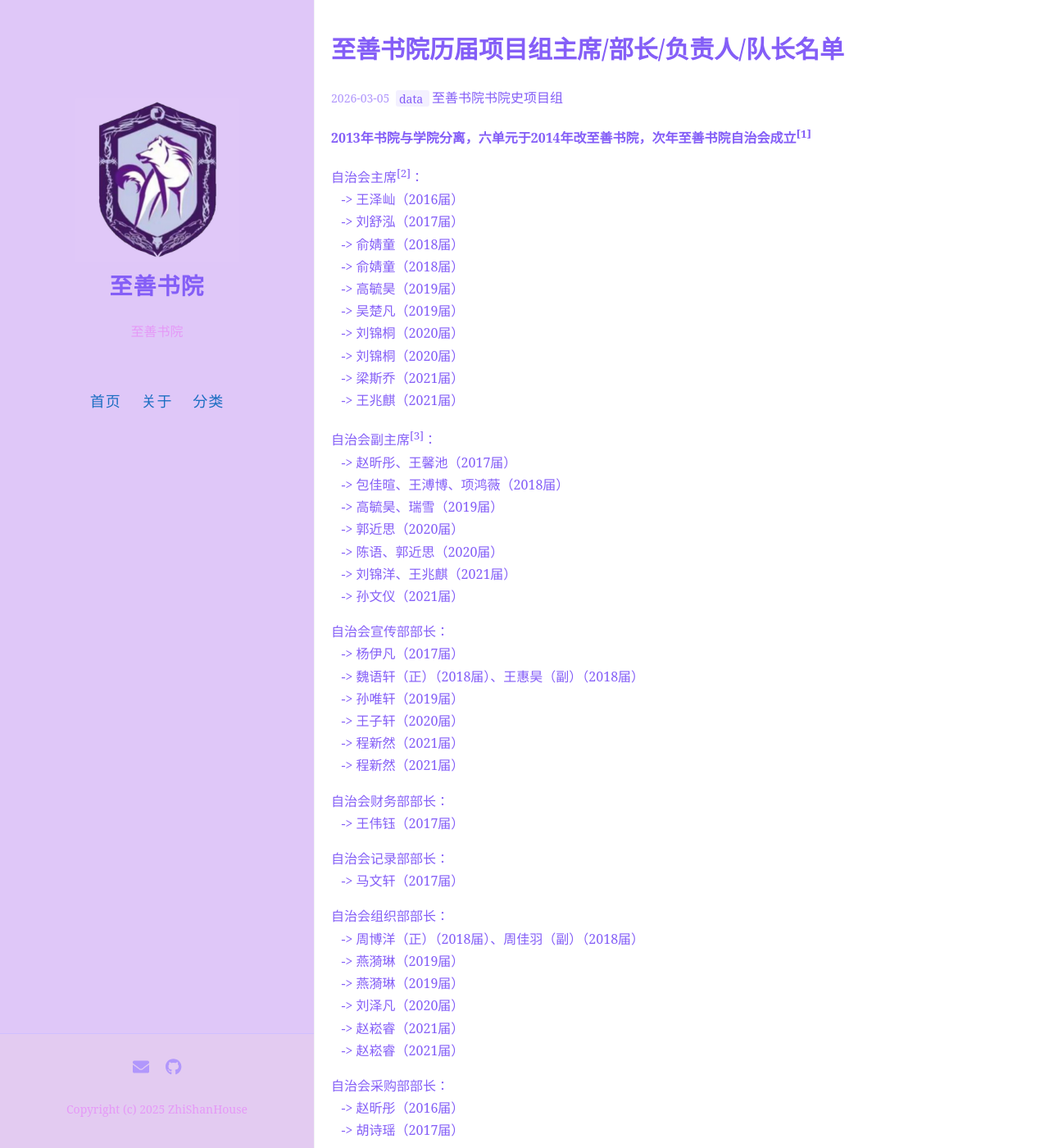
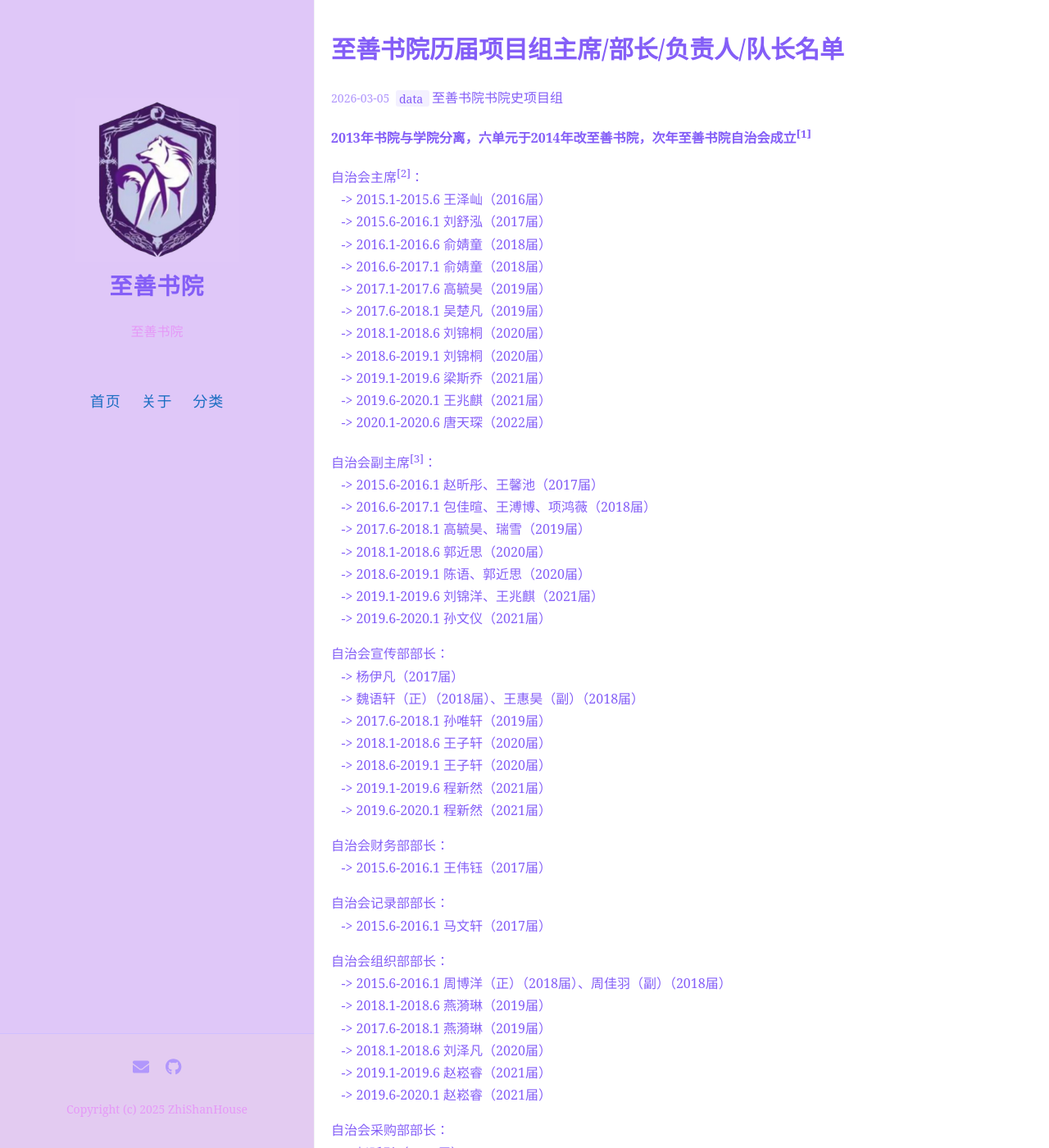
Before and after one commit to zhishanhouse/zhishanhouse.github.io, a Jekyll site: the page built from _posts/2026-3-5-负责人名单.md, in a window 1280 px wide and 1400 px high. Shown: the whole window at 82% size. Built offline with Jekyll 4.4.1, drawn with Linux system fonts in a browser that asks for light colours; some of the changed text lies outside the part shown.

Commit message:
Update 2026-3-5-负责人名单.md

```diff
--- a/_posts/2026-3-5-负责人名单.md
+++ b/_posts/2026-3-5-负责人名单.md
@@ -9,47 +9,49 @@ author: 至善书院书院史项目组
 <b>2013年书院与学院分离，六单元于2014年改至善书院，次年至善书院自治会成立<sup>[1]</sup><br /></b>
 <p>
 自治会主席<sup>[2]</sup>：<br />
-&nbsp;&nbsp;  -> 王泽屾（2016届）<br />
-&nbsp;&nbsp;  -> 刘舒泓（2017届）<br />
-&nbsp;&nbsp;  -> 俞婧童（2018届）<br />
-&nbsp;&nbsp;  -> 俞婧童（2018届）<br />
-&nbsp;&nbsp;  -> 高毓昊（2019届）<br />
-&nbsp;&nbsp;  -> 吴楚凡（2019届）<br />
-&nbsp;&nbsp;  -> 刘锦桐（2020届）<br />
-&nbsp;&nbsp;  -> 刘锦桐（2020届）<br />
-&nbsp;&nbsp;  -> 梁斯乔（2021届）<br />
-&nbsp;&nbsp;  -> 王兆麒（2021届）<br />
+&nbsp;&nbsp;  -> 2015.1-2015.6 王泽屾（2016届）<br />
+&nbsp;&nbsp;  -> 2015.6-2016.1 刘舒泓（2017届）<br />
+&nbsp;&nbsp;  -> 2016.1-2016.6 俞婧童（2018届）<br />
+&nbsp;&nbsp;  -> 2016.6-2017.1 俞婧童（2018届）<br />
+&nbsp;&nbsp;  -> 2017.1-2017.6 高毓昊（2019届）<br />
+&nbsp;&nbsp;  -> 2017.6-2018.1 吴楚凡（2019届）<br />
+&nbsp;&nbsp;  -> 2018.1-2018.6 刘锦桐（2020届）<br />
+&nbsp;&nbsp;  -> 2018.6-2019.1 刘锦桐（2020届）<br />
+&nbsp;&nbsp;  -> 2019.1-2019.6 梁斯乔（2021届）<br />
+&nbsp;&nbsp;  -> 2019.6-2020.1 王兆麒（2021届）<br />
+&nbsp;&nbsp;  -> 2020.1-2020.6 唐天琛（2022届）<br />
 <p>
 自治会副主席<sup>[3]</sup>：<br />
-&nbsp;&nbsp;  -> 赵昕彤、王馨池（2017届）<br />
-&nbsp;&nbsp;  -> 包佳暄、王溥博、项鸿薇（2018届）<br />
-&nbsp;&nbsp;  -> 高毓昊、瑞雪（2019届）<br />
-&nbsp;&nbsp;  -> 郭近思（2020届）<br />
-&nbsp;&nbsp;  -> 陈语、郭近思（2020届）<br />
-&nbsp;&nbsp;  -> 刘锦洋、王兆麒（2021届）<br />
-&nbsp;&nbsp;  -> 孙文仪（2021届）<br />
+&nbsp;&nbsp;  -> 2015.6-2016.1 赵昕彤、王馨池（2017届）<br />
+&nbsp;&nbsp;  -> 2016.6-2017.1 包佳暄、王溥博、项鸿薇（2018届）<br />
+&nbsp;&nbsp;  -> 2017.6-2018.1 高毓昊、瑞雪（2019届）<br />
+&nbsp;&nbsp;  -> 2018.1-2018.6 郭近思（2020届）<br />
+&nbsp;&nbsp;  -> 2018.6-2019.1 陈语、郭近思（2020届）<br />
+&nbsp;&nbsp;  -> 2019.1-2019.6 刘锦洋、王兆麒（2021届）<br />
+&nbsp;&nbsp;  -> 2019.6-2020.1 孙文仪（2021届）<br />
 <p>
 自治会宣传部部长：<br />
 &nbsp;&nbsp;  -> 杨伊凡（2017届）<br />
 &nbsp;&nbsp;  -> 魏语轩（正）（2018届）、王惠昊（副）（2018届）<br />
-&nbsp;&nbsp;  -> 孙唯轩（2019届）<br />
-&nbsp;&nbsp;  -> 王子轩（2020届）<br />
-&nbsp;&nbsp;  -> 程新然（2021届）<br />
-&nbsp;&nbsp;  -> 程新然（2021届）<br />
+&nbsp;&nbsp;  -> 2017.6-2018.1 孙唯轩（2019届）<br />
+&nbsp;&nbsp;  -> 2018.1-2018.6 王子轩（2020届）<br />
+&nbsp;&nbsp;  -> 2018.6-2019.1 王子轩（2020届）<br />
+&nbsp;&nbsp;  -> 2019.1-2019.6 程新然（2021届）<br />
+&nbsp;&nbsp;  -> 2019.6-2020.1 程新然（2021届）<br />
 <p>
 自治会财务部部长：<br />
-&nbsp;&nbsp;  -> 王伟钰（2017届）<br />
+&nbsp;&nbsp;  -> 2015.6-2016.1 王伟钰（2017届）<br />
 <p>
 自治会记录部部长：<br />
-&nbsp;&nbsp;  -> 马文轩（2017届）<br />
+&nbsp;&nbsp;  -> 2015.6-2016.1 马文轩（2017届）<br />
 <p>
 自治会组织部部长：<br />
-&nbsp;&nbsp;  -> 周博洋（正）（2018届）、周佳羽（副）（2018届）<br />
-&nbsp;&nbsp;  -> 燕漪琳（2019届）<br />
-&nbsp;&nbsp;  -> 燕漪琳（2019届）<br />
-&nbsp;&nbsp;  -> 刘泽凡（2020届）<br />
-&nbsp;&nbsp;  -> 赵崧睿（2021届）<br />
-&nbsp;&nbsp;  -> 赵崧睿（2021届）<br />
+&nbsp;&nbsp;  -> 2015.6-2016.1 周博洋（正）（2018届）、周佳羽（副）（2018届）<br />
+&nbsp;&nbsp;  -> 2018.1-2018.6 燕漪琳（2019届）<br />
+&nbsp;&nbsp;  -> 2017.6-2018.1 燕漪琳（2019届）<br />
+&nbsp;&nbsp;  -> 2018.1-2018.6 刘泽凡（2020届）<br />
+&nbsp;&nbsp;  -> 2019.1-2019.6 赵崧睿（2021届）<br />
+&nbsp;&nbsp;  -> 2019.6-2020.1 赵崧睿（2021届）<br />
 <p>
 自治会采购部部长：<br />
 &nbsp;&nbsp;  -> 赵昕彤（2016届）<br />
@@ -58,12 +60,25 @@ author: 至善书院书院史项目组
 自治会活动部部长：<br />
 &nbsp;&nbsp;  -> 张灏雷（2019届）<br />
 &nbsp;&nbsp;  -> 张灏雷（2019届）<br />
-&nbsp;&nbsp;  -> 于文雨（2020届）<br />
-&nbsp;&nbsp;  -> 于文雨（2020届）<br />
+&nbsp;&nbsp;  -> 2018.1-2018.6 于文雨（2020届）<br />
+&nbsp;&nbsp;  -> 2018.6-2019.1 于文雨（2020届）<br />
 &nbsp;&nbsp;  -> 许婧（2021届）<br />
 &nbsp;&nbsp;  -> 常书杨（2021届）<br />
 <p>
+城管项目组负责人：<br />
+
+<p>
+书院服项目组负责人：<br />
+&nbsp;&nbsp;  -> 2016 王惠昊（2018届）<br />
+<p>
+圣诞节项目组负责人：<br />
+&nbsp;&nbsp;  -> 2016 王惠昊（2018届）<br />
+<p>
+万圣节项目组负责人<br />
+&nbsp;&nbsp;  -> 2016 俞婧童（2018届）<br />
+<p>
 啦啦队项目组负责人：<br />
+&nbsp;&nbsp;  -> 2016 孟舟（2018届）<br />
 <p>
 <p>
 <b>2020.7.8至善自治会正式解散，进入议事会时期<br /></b>
@@ -139,6 +154,7 @@ author: 至善书院书院史项目组
 &nbsp;&nbsp;  -> 白一彤（2026届）<br />
 <p>
 开放日项目组负责人：<br />
+&nbsp;&nbsp;  -> 2016 魏语轩（2018届）<br />
 &nbsp;&nbsp;  -> 朱佳颖（2024届）<br />
 <p>
 男子篮球杯队长：<br />
```
